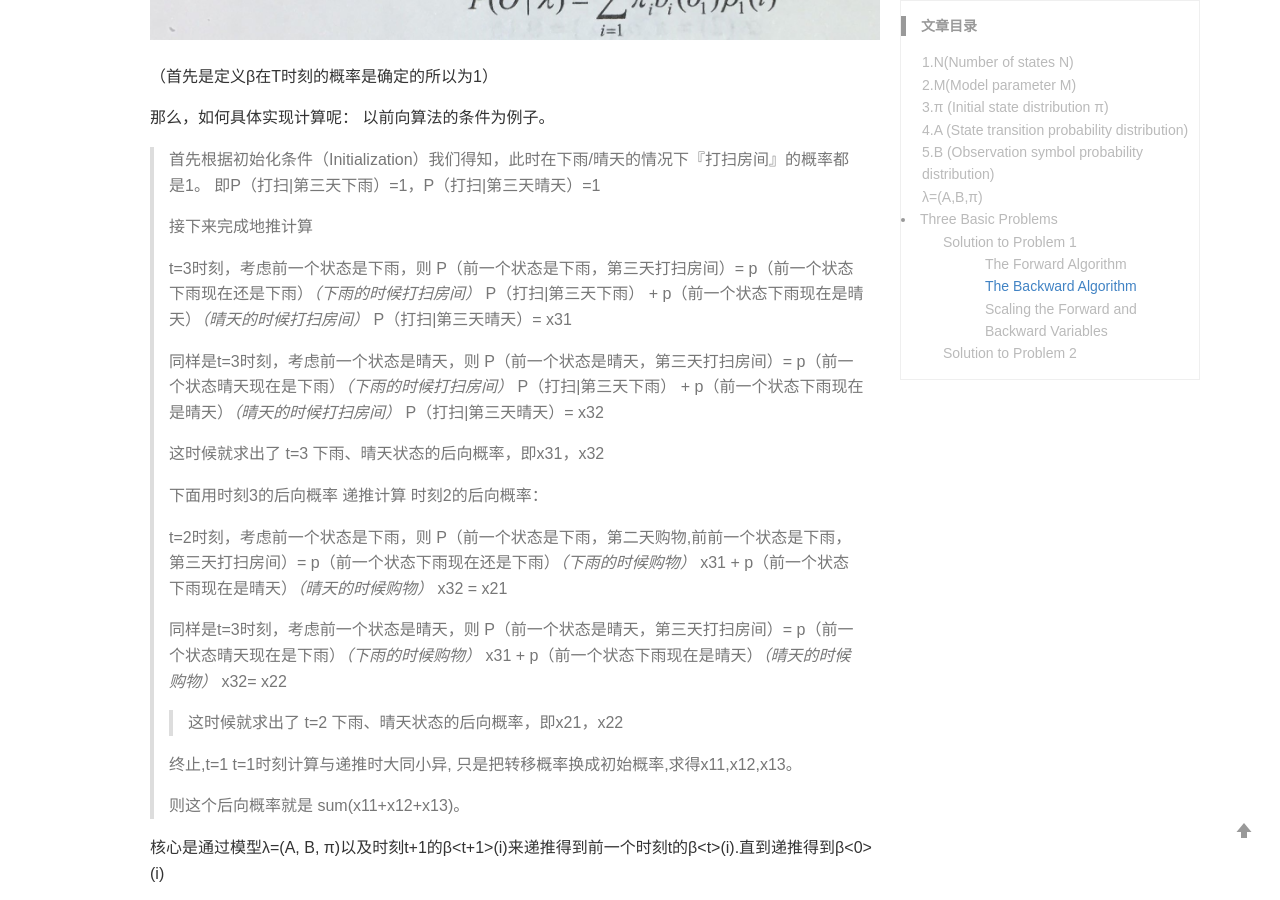
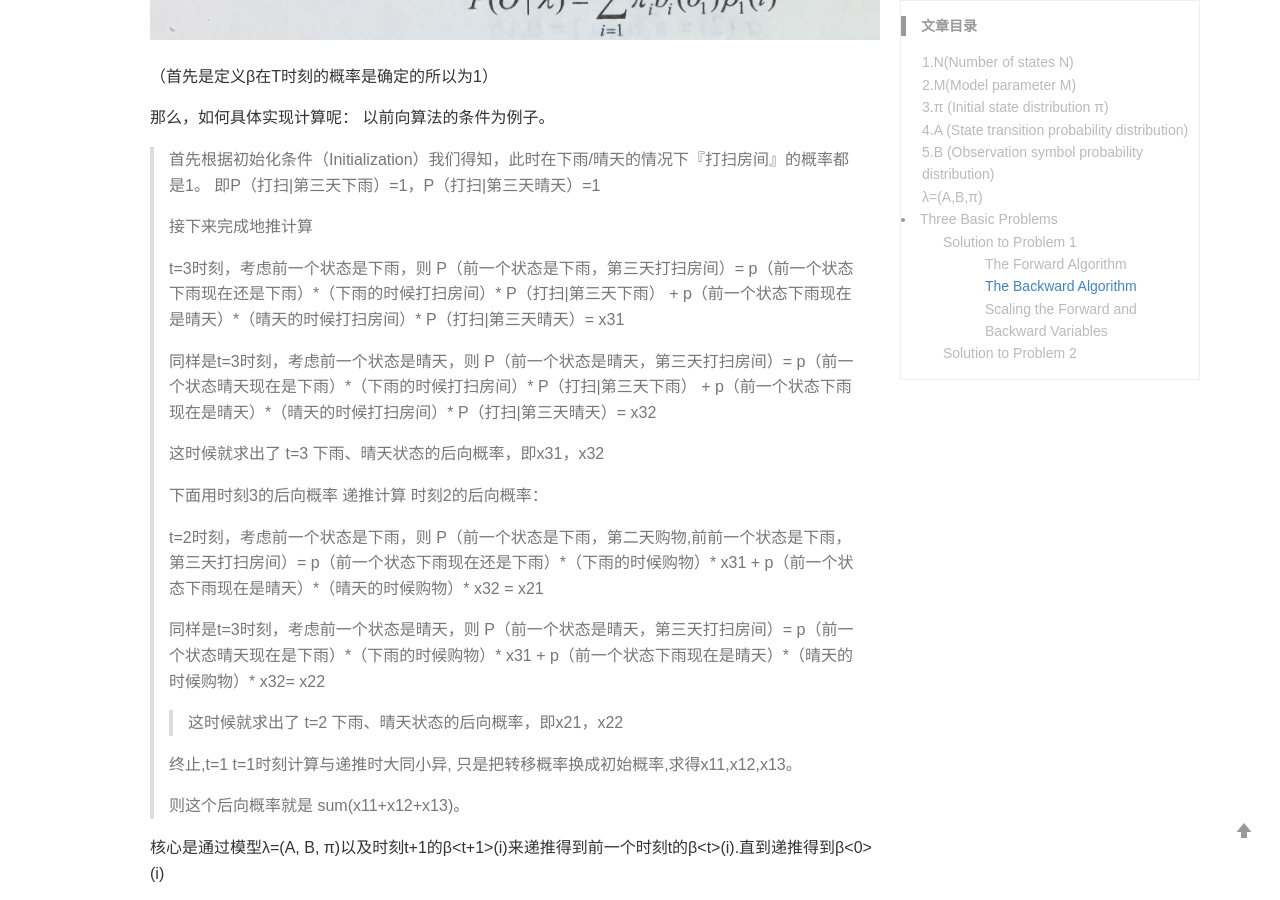
Before and after one commit to VachelChen/VachelChen.github.io, a Jekyll site: the page built from _posts/blog/2019-07-19-HMM.md, in a window 1280 px wide and 900 px high, scrolled down 5380 px. Built offline with Jekyll 4.4.1, drawn with Linux system fonts in a browser that asks for light colours; part of the change alters nothing that is shown; some of the changed text lies outside the part shown.

Commit message:
Update 2019-07-19-HMM.md

```diff
--- a/_posts/blog/2019-07-19-HMM.md
+++ b/_posts/blog/2019-07-19-HMM.md
@@ -60,6 +60,7 @@ Cloudy————> 守卫穿棉衣的概率大
 -----
 
 有了基础的认识结合实际例子来理解三个问题会好一点：
+现在假设我异地恋要根据女友的行为猜测天气：
 在这里，为了简化，把天气情况简单归结为晴天和雨天两种情况。雨天，她选择去散步，购物，收拾的概率分别是0.1，0.4，0.5， 而如果是晴天，她选择去散步，购物，收拾的概率分别是0.6，0.3，0.1。而天气的转换情况如下：这一天下雨，则下一天依然下雨的概率是0.7，而转换成晴天的概率是0.3；这一天是晴天，则下一天依然是晴天的概率是0.6，而转换成雨天的概率是0.4. 同时还存在一个初始概率，也就是第一天下雨的概率是0.6， 晴天的概率是0.4.
 
 ![HMMegeg](/images/blog/HMMegeg.png)
@@ -143,24 +144,24 @@ Cloudy————> 守卫穿棉衣的概率大
 >接下来完成地推计算
 >
 > t=3时刻，考虑前一个状态是下雨，则
-> P（前一个状态是下雨，第三天打扫房间）= p（前一个状态下雨现在还是下雨）*（下雨的时候打扫房间）* P（打扫|第三天下雨） +
-> p（前一个状态下雨现在是晴天）*（晴天的时候打扫房间）* P（打扫|第三天晴天）= x31
+> P（前一个状态是下雨，第三天打扫房间）= p（前一个状态下雨现在还是下雨）&#42;（下雨的时候打扫房间）&#42; P（打扫|第三天下雨） +
+> p（前一个状态下雨现在是晴天）&#42;（晴天的时候打扫房间）&#42; P（打扫|第三天晴天）= x31
 >
 > 同样是t=3时刻，考虑前一个状态是晴天，则
-> P（前一个状态是晴天，第三天打扫房间）= p（前一个状态晴天现在是下雨）*（下雨的时候打扫房间）* P（打扫|第三天下雨） +
-> p（前一个状态下雨现在是晴天）*（晴天的时候打扫房间）* P（打扫|第三天晴天）= x32
+> P（前一个状态是晴天，第三天打扫房间）= p（前一个状态晴天现在是下雨）&#42;（下雨的时候打扫房间）&#42; P（打扫|第三天下雨） +
+> p（前一个状态下雨现在是晴天）&#42;（晴天的时候打扫房间）&#42; P（打扫|第三天晴天）= x32
 >
 > 这时候就求出了 t=3 下雨、晴天状态的后向概率，即x31，x32
 >
 >下面用时刻3的后向概率 递推计算 时刻2的后向概率：
 >
 > t=2时刻，考虑前一个状态是下雨，则
-> P（前一个状态是下雨，第二天购物,前前一个状态是下雨，第三天打扫房间）= p（前一个状态下雨现在还是下雨）*（下雨的时候购物）* x31 +
-> p（前一个状态下雨现在是晴天）*（晴天的时候购物）* x32 = x21
+> P（前一个状态是下雨，第二天购物,前前一个状态是下雨，第三天打扫房间）= p（前一个状态下雨现在还是下雨）&#42;（下雨的时候购物）&#42; x31 +
+> p（前一个状态下雨现在是晴天）&#42;（晴天的时候购物）&#42; x32 = x21
 >
 > 同样是t=3时刻，考虑前一个状态是晴天，则
-> P（前一个状态是晴天，第三天打扫房间）= p（前一个状态晴天现在是下雨）*（下雨的时候购物）* x31 +
-> p（前一个状态下雨现在是晴天）*（晴天的时候购物）* x32= x22
+> P（前一个状态是晴天，第三天打扫房间）= p（前一个状态晴天现在是下雨）&#42;（下雨的时候购物）&#42; x31 +
+> p（前一个状态下雨现在是晴天）&#42;（晴天的时候购物）&#42; x32= x22
 >
 > > 这时候就求出了 t=2 下雨、晴天状态的后向概率，即x21，x22
 >
```
